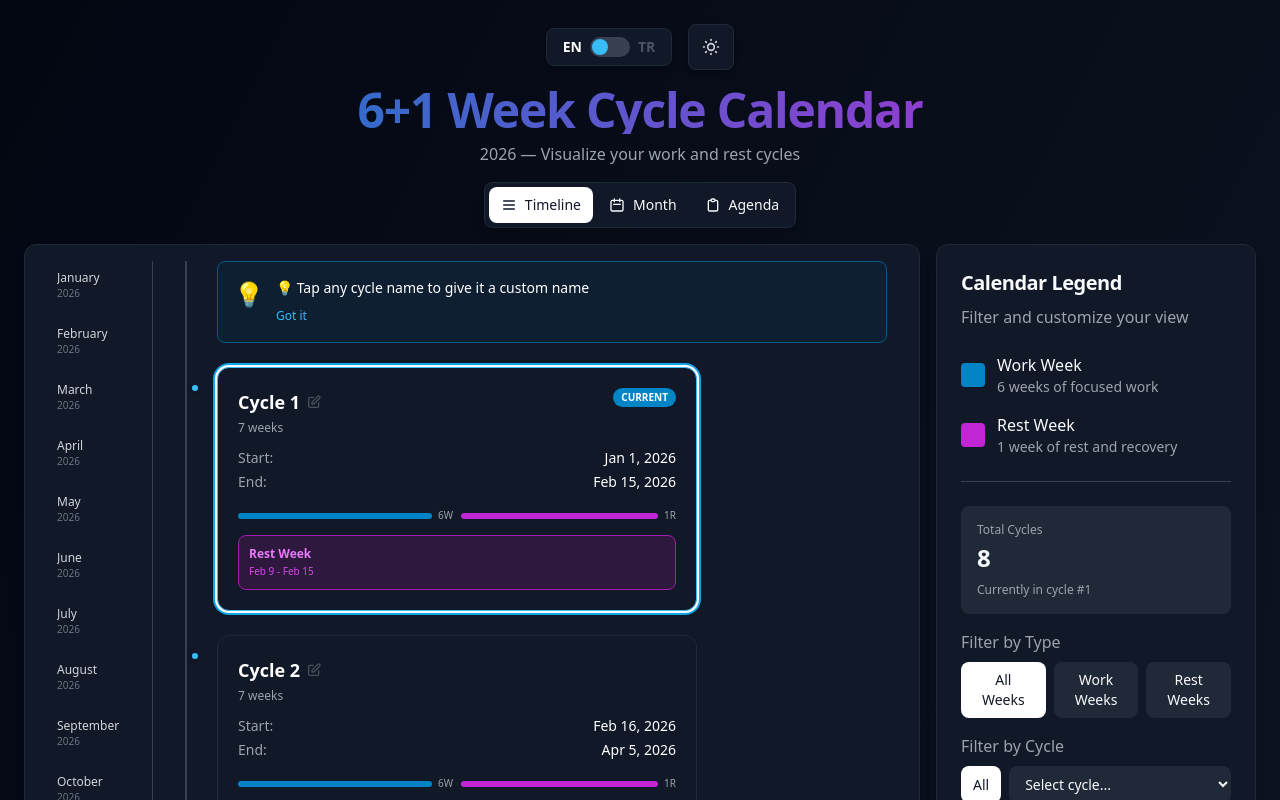
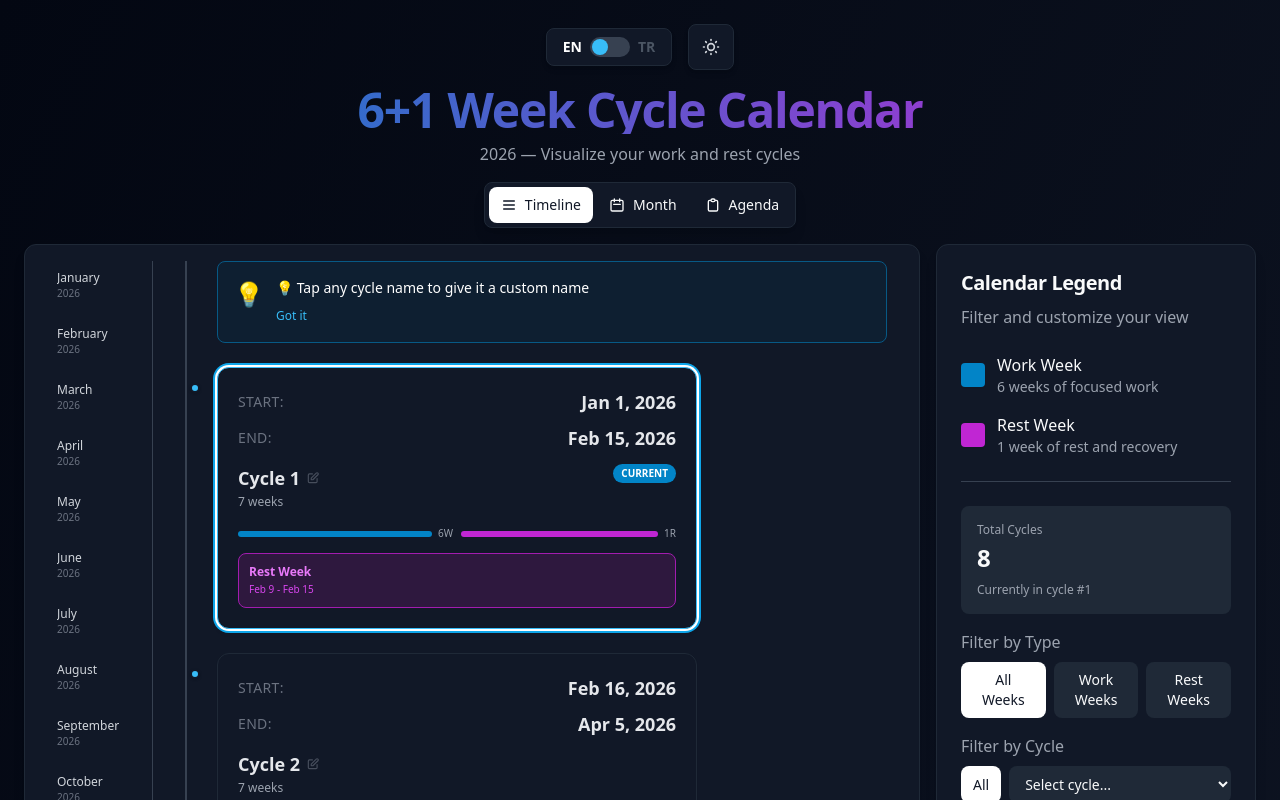
Before and after one commit to iamkeremaydin/6week-2026, a Next.js app: page / in a window 1280 px wide. Shown: the top 800 px of the page. Built offline with nearby package versions, Linux system fonts and the light colour scheme.

Commit message:
cycle dates have been moved to the top

```diff
--- a/components/calendar/YearTimeline.tsx
+++ b/components/calendar/YearTimeline.tsx
@@ -281,9 +281,30 @@ export function YearTimeline({ blocks, currentBlock }: YearTimelineProps) {
                     `}
                     style={{ transformOrigin: "top" }}
                   >
-                    {/* Header with editable cycle name */}
+                    {/* Header - Dates first (primary), Cycle name second (secondary) */}
                     <div className="mb-4">
-                      <div className="flex items-start justify-between mb-3">
+                      {/* Date Range - Balanced visual hierarchy */}
+                      <div className="mb-3 space-y-2">
+                        <div className="flex items-center justify-between">
+                          <span className="text-xs sm:text-sm font-medium text-gray-500 dark:text-gray-500 uppercase tracking-wide">
+                            {t('start')}
+                          </span>
+                          <span className="text-base sm:text-lg font-semibold text-gray-800 dark:text-gray-200">
+                            {formatFullDate(cycle.weeks[0].start, locale, true)}
+                          </span>
+                        </div>
+                        <div className="flex items-center justify-between">
+                          <span className="text-xs sm:text-sm font-medium text-gray-500 dark:text-gray-500 uppercase tracking-wide">
+                            {t('end')}
+                          </span>
+                          <span className="text-base sm:text-lg font-semibold text-gray-800 dark:text-gray-200">
+                            {formatFullDate(new Date(cycle.weeks[cycle.weeks.length - 1].end.getTime() - 1), locale, true)}
+                          </span>
+                        </div>
+                      </div>
+
+                      {/* Cycle name - Balanced visual hierarchy */}
+                      <div className="flex items-start justify-between">
                         <div className="flex-1 mr-2 sm:mr-3 min-w-0">
                           {isEditing ? (
                             <input
@@ -294,7 +315,7 @@ export function YearTimeline({ blocks, currentBlock }: YearTimelineProps) {
                               onKeyDown={(e) => handleKeyDown(e, cycle.cycleNumber)}
                               placeholder={t('cyclePlaceholder')}
                               autoFocus
-                              className="w-full text-lg sm:text-lg font-bold text-gray-900 dark:text-white bg-gray-50 dark:bg-gray-800 border-2 border-work-500 dark:border-work-400 rounded-lg px-4 py-3 sm:px-3 sm:py-2 focus:outline-none focus:ring-2 focus:ring-work-400 dark:focus:ring-work-500 focus:border-transparent"
+                              className="w-full text-base sm:text-lg font-semibold text-gray-800 dark:text-gray-200 bg-gray-50 dark:bg-gray-800 border-2 border-work-500 dark:border-work-400 rounded-lg px-3 py-2 sm:px-2 sm:py-1.5 focus:outline-none focus:ring-2 focus:ring-work-400 dark:focus:ring-work-500 focus:border-transparent"
                             />
                           ) : (
                             <button
@@ -303,13 +324,13 @@ export function YearTimeline({ blocks, currentBlock }: YearTimelineProps) {
                               title={t('clickToEditCycleName')}
                             >
                               <div className="flex items-center gap-1 min-w-0 overflow-hidden">
-                                <span className="text-base sm:text-lg font-bold text-gray-900 dark:text-white truncate">
+                                <span className="text-base sm:text-lg font-semibold text-gray-800 dark:text-gray-200 truncate">
                                   {cycleName || `${tCalendar('cycle')} ${cycle.cycleNumber}`}
                                 </span>
                                 {/* Subtle edit indicator - only shown for default (unedited) cycle names */}
                                 {!cycleName && (
                                   <svg
-                                    className="w-3.5 h-3.5 sm:w-4 sm:h-4 text-gray-400 dark:text-gray-500 opacity-60 flex-shrink-0 ml-0.5"
+                                    className="w-3 h-3 sm:w-3.5 sm:h-3.5 text-gray-400 dark:text-gray-500 opacity-60 flex-shrink-0 ml-0.5"
                                     fill="none"
                                     stroke="currentColor"
                                     viewBox="0 0 24 24"
@@ -325,7 +346,7 @@ export function YearTimeline({ blocks, currentBlock }: YearTimelineProps) {
                                 )}
                                 {/* Hover edit icon - shown on hover for all cycles */}
                                 <svg
-                                  className="w-3 h-3 sm:w-4 sm:h-4 text-gray-400 opacity-0 group-hover:opacity-100 transition-opacity"
+                                  className="w-3 h-3 text-gray-400 opacity-0 group-hover:opacity-100 transition-opacity"
                                   fill="none"
                                   stroke="currentColor"
                                   viewBox="0 0 24 24"
@@ -340,7 +361,7 @@ export function YearTimeline({ blocks, currentBlock }: YearTimelineProps) {
                               </div>
                             </button>
                           )}
-                          <div className="text-[10px] sm:text-xs text-gray-500 dark:text-gray-400 mt-1">
+                          <div className="text-[10px] sm:text-xs text-gray-500 dark:text-gray-400 mt-0.5">
                             {cycle.weeks.length} {tCalendar('weeks')}
                           </div>
                         </div>
@@ -349,22 +370,6 @@ export function YearTimeline({ blocks, currentBlock }: YearTimelineProps) {
                             {t('current')}
                           </div>
                         )}
-                      </div>
-
-                      {/* Date Range */}
-                      <div className="space-y-1 text-xs sm:text-sm text-gray-600 dark:text-gray-400">
-                        <div className="flex items-center justify-between">
-                          <span>{t('start')}</span>
-                          <span className="font-medium text-gray-900 dark:text-white">
-                            {formatFullDate(cycle.weeks[0].start, locale, true)}
-                          </span>
-                        </div>
-                        <div className="flex items-center justify-between">
-                          <span>{t('end')}</span>
-                          <span className="font-medium text-gray-900 dark:text-white">
-                            {formatFullDate(new Date(cycle.weeks[cycle.weeks.length - 1].end.getTime() - 1), locale, true)}
-                          </span>
-                        </div>
                       </div>
                     </div>
 
```
